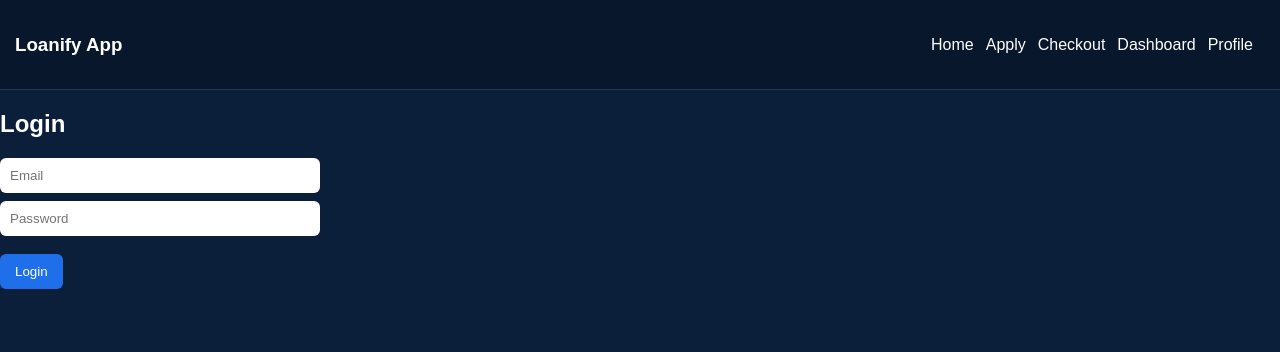
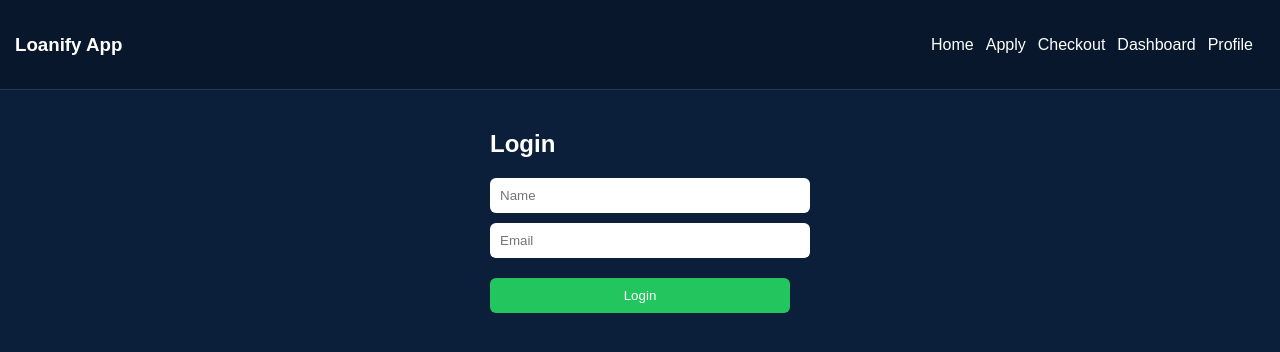
Before and after one commit to maryjane03droid/react-loan-app, a React (Vite) app: page /login in a window 1280 px wide. Shown: the top 352 px of the page. Built offline with nearby package versions, Linux system fonts and the light colour scheme.

Commit message:
add footer

```diff
--- a/src/App.jsx
+++ b/src/App.jsx
@@ -26,6 +26,7 @@ export default function App() {
         <Route path="/Profile" element={<Profile />} />
 
       </Routes>
+      <footer/>
     </BrowserRouter>
   );
 }
--- a/src/components/ProtectedRoute.jsx
+++ b/src/components/ProtectedRoute.jsx
@@ -1,8 +1,7 @@
 import { Navigate } from "react-router-dom";
-import { getUser } from "../utils/LocalStorage";
 
 export default function ProtectedRoute({ children }) {
-  const user = getUser();
+  const user = JSON.parse(localStorage.getItem("user"));
 
   if (!user) {
     return <Navigate to="/login" />;
--- a/src/pages/Login.jsx
+++ b/src/pages/Login.jsx
@@ -1,36 +1,69 @@
 import { useState } from "react";
-import { getUser } from "../utils/LocalStorage";
 import { useNavigate } from "react-router-dom";
 
 export default function Login() {
   const [email, setEmail] = useState("");
-  const [password, setPassword] = useState("");
-
+  const [name, setName] = useState("");
   const navigate = useNavigate();
 
-  const handleLogin = (e) => {
-    e.preventDefault();
+  const handleLogin = () => {
+    if (!email || !name) {
+      alert("Please fill all fields");
+      return;
+    }
 
-    const user = getUser();
+    const user = {
+      name,
+      email,
+      phone: "",
+    };
 
-    if (user && user.email === email && user.password === password) {
-      alert("Login successful!");
-      navigate("/dashboard");
-    } else {
-      alert("Invalid credentials");
-    }
+    localStorage.setItem("user", JSON.stringify(user));
+
+    navigate("/dashboard");
   };
 
   return (
-    <div>
+    <div style={styles.container}>
       <h2>Login</h2>
 
-      <form onSubmit={handleLogin}>
-        <input placeholder="Email" onChange={(e) => setEmail(e.target.value)} />
-        <input type="password" placeholder="Password" onChange={(e) => setPassword(e.target.value)} />
+      <input
+        placeholder="Name"
+        value={name}
+        onChange={(e) => setName(e.target.value)}
+        style={styles.input}
+      />
 
-        <button type="submit">Login</button>
-      </form>
+      <input
+        placeholder="Email"
+        value={email}
+        onChange={(e) => setEmail(e.target.value)}
+        style={styles.input}
+      />
+
+      <button onClick={handleLogin} style={styles.button}>
+        Login
+      </button>
     </div>
   );
 }
+
+const styles = {
+  container: {
+    padding: "20px",
+    maxWidth: "300px",
+    margin: "auto",
+  },
+  input: {
+    width: "100%",
+    padding: "10px",
+    marginBottom: "10px",
+  },
+  button: {
+    width: "100%",
+    padding: "10px",
+    background: "#22c55e",
+    color: "#fff",
+    border: "none",
+  },
+};
```
Also changed, not shown: src/components/footer.jsx (added, +17 -0 lines).
